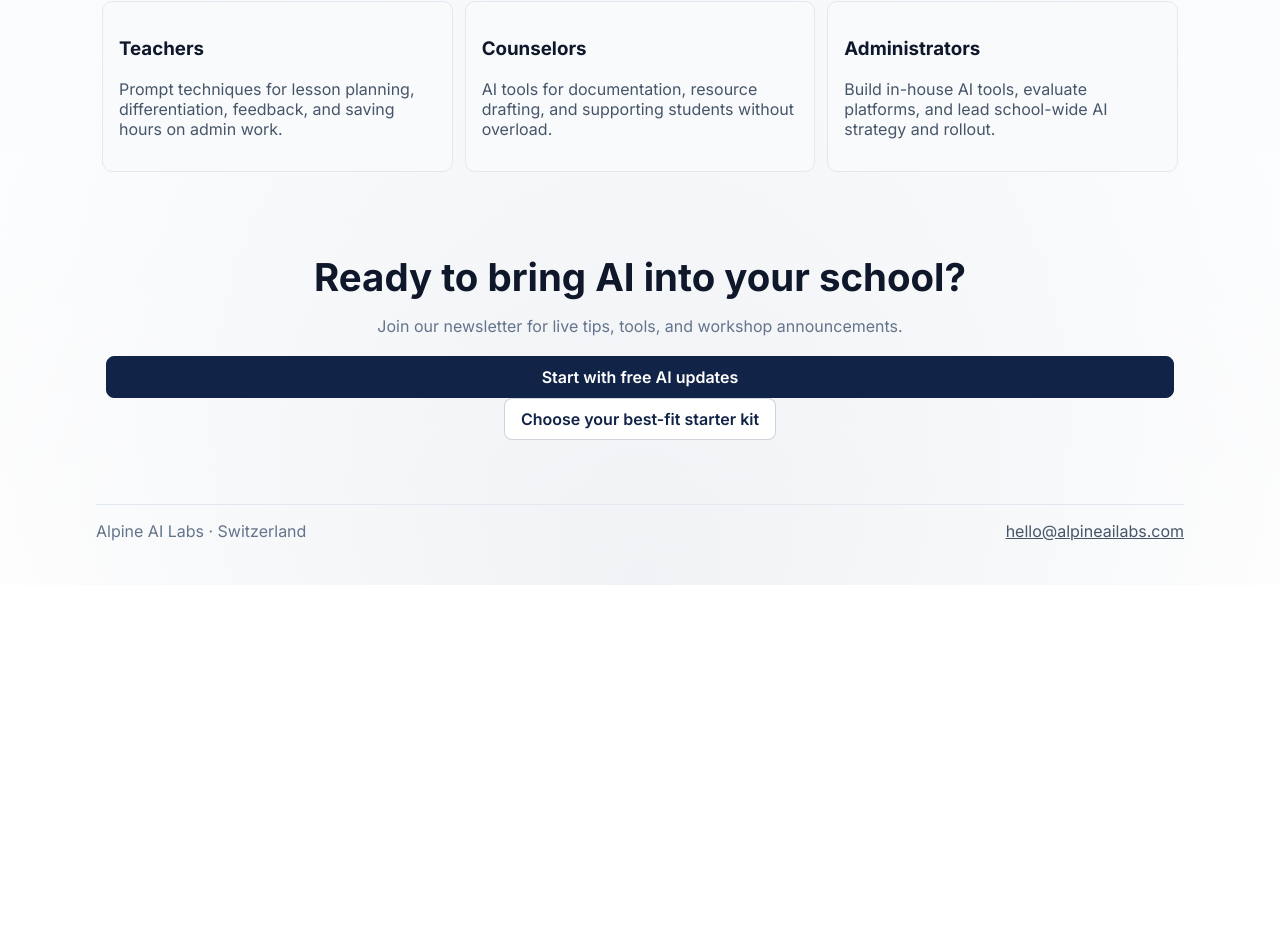
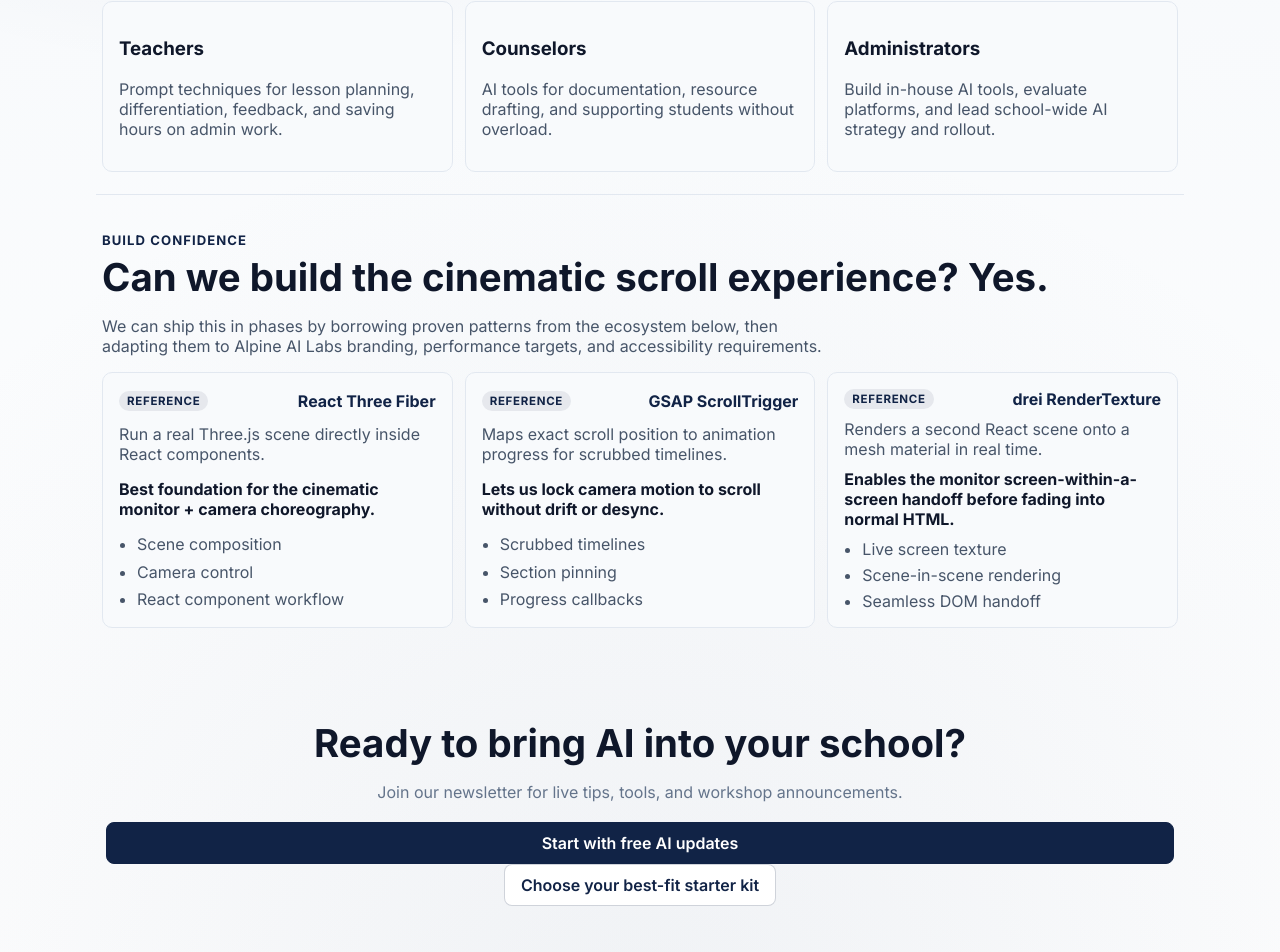
Before and after one commit to las-swermers/Alpine-Ai-Labs, a Next.js app: page / in a window 1280 px wide. Shown: the part 1101-2053 px from the top of the page. Before the commit the page ends 1686 px from the top, so only its background shows below. Built offline with nearby package versions, Linux system fonts and the light colour scheme; no server answers.

Commit message:
Add immersive experience reference/testimonial section

```diff
--- a/app/globals.css
+++ b/app/globals.css
@@ -462,6 +462,62 @@ h2 {
   padding: 24px 6px;
 }
 
+.references-strip {
+  margin: 8px 0 26px;
+  border-top: 1px solid var(--line);
+  padding: 24px 6px 10px;
+}
+
+.reference-grid {
+  display: grid;
+  grid-template-columns: repeat(3, minmax(0, 1fr));
+  gap: 12px;
+  margin-top: 14px;
+}
+
+.reference-card {
+  border: 1px solid var(--line);
+  border-radius: 10px;
+  background: #f8fafc;
+  padding: 16px;
+  display: grid;
+  gap: 10px;
+}
+
+.reference-topline {
+  display: flex;
+  justify-content: space-between;
+  align-items: center;
+  gap: 8px;
+}
+
+.reference-topline a {
+  font-weight: 700;
+  color: var(--brand);
+  text-decoration: none;
+}
+
+.reference-topline a:hover {
+  text-decoration: underline;
+}
+
+.reference-card p {
+  margin: 0;
+  color: #475569;
+}
+
+.reference-card strong {
+  color: #0f172a;
+}
+
+.reference-card ul {
+  margin: 0;
+  padding-left: 18px;
+  color: #475569;
+  display: grid;
+  gap: 6px;
+}
+
 .service-carousel {
   display: flex;
   gap: 12px;
@@ -556,6 +612,10 @@ h2 {
     grid-template-columns: 1fr;
   }
 
+  .reference-grid {
+    grid-template-columns: 1fr;
+  }
+
   .nav-links {
     display: none;
   }
--- a/app/page.tsx
+++ b/app/page.tsx
@@ -41,6 +41,32 @@ const services = [
     tier: "Custom",
     title: "In-house app builds",
     body: "Custom AI-powered tools specific to your school’s workflows, privacy standards, and student needs."
+  }
+];
+
+const immersiveReferences = [
+  {
+    site: "React Three Fiber",
+    href: "https://r3f.docs.pmnd.rs/",
+    highlight: "Run a real Three.js scene directly inside React components.",
+    takeaway: "Best foundation for the cinematic monitor + camera choreography.",
+    extract: ["Scene composition", "Camera control", "React component workflow"]
+  },
+  {
+    site: "GSAP ScrollTrigger",
+    href: "https://gsap.com/docs/v3/Plugins/ScrollTrigger/",
+    highlight: "Maps exact scroll position to animation progress for scrubbed timelines.",
+    takeaway: "Lets us lock camera motion to scroll without drift or desync.",
+    extract: ["Scrubbed timelines", "Section pinning", "Progress callbacks"]
+  },
+  {
+    site: "drei RenderTexture",
+    href: "https://github.com/pmndrs/drei",
+    highlight: "Renders a second React scene onto a mesh material in real time.",
+    takeaway: "Enables the monitor " +
+      "screen-within-a-screen" +
+      " handoff before fading into normal HTML.",
+    extract: ["Live screen texture", "Scene-in-scene rendering", "Seamless DOM handoff"]
   }
 ];
 
@@ -112,6 +138,35 @@ export default function HomePage() {
         </div>
       </section>
 
+      <section id="immersive-proof" className="references-strip">
+        <p className="eyebrow">Build confidence</p>
+        <h2>Can we build the cinematic scroll experience? Yes.</h2>
+        <p className="section-copy">
+          We can ship this in phases by borrowing proven patterns from the ecosystem below, then adapting
+          them to Alpine AI Labs branding, performance targets, and accessibility requirements.
+        </p>
+
+        <div className="reference-grid" aria-label="Technical references for immersive landing experience">
+          {immersiveReferences.map((reference) => (
+            <article className="reference-card" key={reference.site}>
+              <div className="reference-topline">
+                <span className="tier">Reference</span>
+                <a href={reference.href} target="_blank" rel="noreferrer">
+                  {reference.site}
+                </a>
+              </div>
+              <p>{reference.highlight}</p>
+              <strong>{reference.takeaway}</strong>
+              <ul>
+                {reference.extract.map((item) => (
+                  <li key={item}>{item}</li>
+                ))}
+              </ul>
+            </article>
+          ))}
+        </div>
+      </section>
+
       <section className="footer-cta">
         <h2>Ready to bring AI into your school?</h2>
         <p>Join our newsletter for live tips, tools, and workshop announcements.</p>
```
